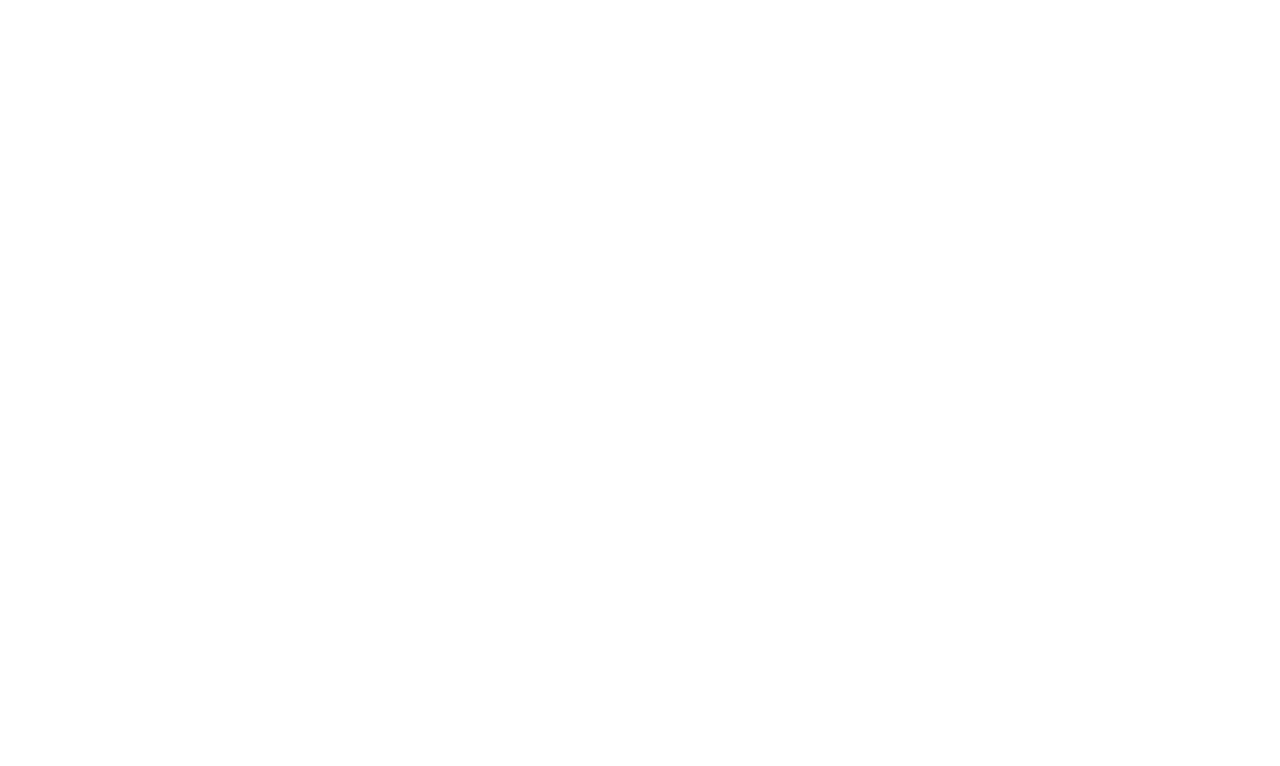
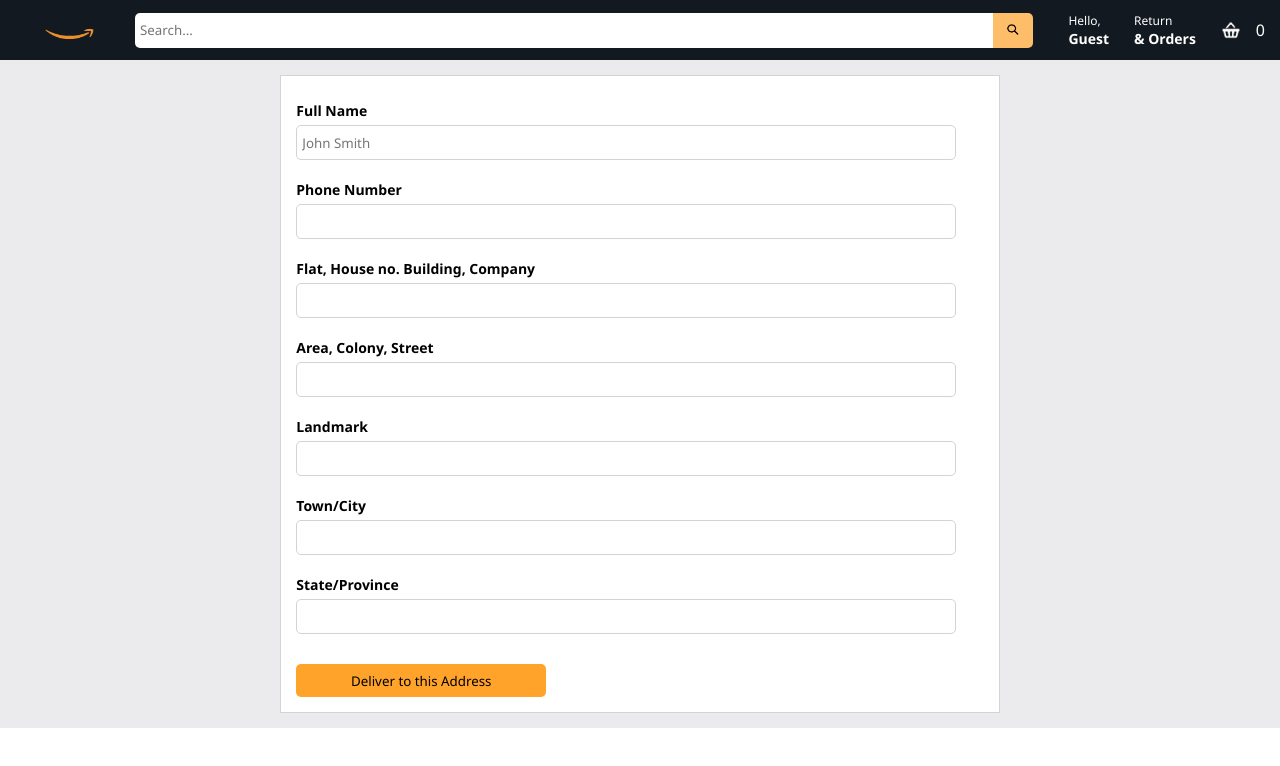
Before and after one commit to Tombh6/AmazonStore, a React (Create React App) app: page /address in a window 1280 px wide. Before the commit this address had no page. Shown: the top 766 px of the page. Built offline with nearby package versions, Linux system fonts and the light colour scheme.

Commit message:
Address Page

```diff
--- a/src/App.js
+++ b/src/App.js
@@ -5,6 +5,7 @@ import Checkout from "./Components/Checkout";
 import Home from './Components/Home';
 import Login from './Components/Login'
 import SignUp from './Components/SignUp'
+import Address from './Components/Address';
 
 function App() {
 
@@ -16,6 +17,7 @@ function App() {
       <Route path="/login" element={<Login/>}/>
       <Route path="/checkout" element={<Checkout/>}/>
       <Route path="/signup" element={<SignUp/>}/>
+      <Route path="/address" element={<Address/>}/>
       </Routes>
     </Container>
    </Router>
--- /dev/null
+++ b/src/Components/Address.js
@@ -0,0 +1,163 @@
+import React, { useState } from "react";
+import { useNavigate } from "react-router-dom";
+import styled from "styled-components";
+import { useStateValue } from "../StateProvider";
+import Navbar from "./Navbar";
+function Address() {
+    const [{}, dispatch] = useStateValue();
+    const [fullName, setFullName] = useState("");
+    const [phone, setPhone] = useState("");
+    const [flat, setFlat] = useState("");
+    const [area, setArea] = useState("");
+    const [landmark, setLandmark] = useState("");
+    const [city, setCity] = useState("");
+    const [state, setState] = useState("");
+
+    const deliver = (e) => {
+        e.preventDefault();
+
+        dispatch({
+          type: "SET_ADDRESS",
+          item: {
+            fullName,
+            phone,
+            flat,
+            area,
+            city,
+            state,
+          },
+        });
+
+
+      };
+  return (
+    <Container>
+    <Navbar />
+    <Main>
+    <FormContainer>
+    <InputContainer>
+            <p>Full Name</p>
+            <input
+              onChange={(e) => setFullName(e.target.value)}
+              type="text"
+              placeholder="John Smith"
+              value={fullName}
+            />
+          </InputContainer>
+          <InputContainer>
+            <p>Phone Number</p>
+            <input
+              type="text"
+              onChange={(e) => setPhone(e.target.value)}
+              value={phone}
+            />
+          </InputContainer>
+          <InputContainer>
+            <p>Flat, House no. Building, Company</p>
+            <input
+              type="text"
+              onChange={(e) => setFlat(e.target.value)}
+              value={flat}
+            />
+          </InputContainer>
+          <InputContainer>
+            <p>Area, Colony, Street</p>
+            <input
+              type="text"
+              onChange={(e) => setArea(e.target.value)}
+              value={area}
+            />
+          </InputContainer>
+          <InputContainer>
+            <p>Landmark</p>
+            <input
+              type="text"
+              onChange={(e) => setLandmark(e.target.value)}
+              value={landmark}
+            />
+          </InputContainer>
+          <InputContainer>
+            <p>Town/City</p>
+            <input
+              type="text"
+              onChange={(e) => setCity(e.target.value)}
+              value={city}
+            />
+          </InputContainer>
+          <InputContainer>
+            <p>State/Province</p>
+            <input
+              type="text"
+              onChange={(e) => setState(e.target.value)}
+              value={state}
+            />
+          </InputContainer>
+        <button onClick={deliver}>Deliver to this Address</button>
+    </FormContainer>
+    </Main>
+    </Container>
+
+  )
+}
+const Main = styled.div`
+padding: 15px;
+
+`;
+const Container = styled.div`
+  width: 100%;
+  height: fit-content;
+  max-width: 1400px;
+
+  margin: auto;
+  background-color: rgb(235, 234, 237);
+
+  position: relative;
+`;
+const FormContainer = styled.form`
+border: 1px solid lightgray;
+  width: 55%;
+  min-width: 400px;
+  height: fit-content;
+  display: flex;
+  flex-direction: column;
+  align-items: center;
+  justify-content: center;
+  padding: 15px;
+  background-color: #fff;
+  margin: auto;
+
+  button {
+    align-self: flex-start;
+    height: 33px;
+    width: 250px;
+    margin-top: 20px;
+    background-color: #ffa32a;
+    border: none;
+    outline: none;
+    border-radius: 5px;
+    cursor: pointer;
+  }
+`;
+const InputContainer = styled.div`
+  width: 100%;
+  padding: 10px;
+
+  p {
+    font-size: 14px;
+    font-weight: 600;
+  }
+
+  input {
+    width: 95%;
+    height: 33px;
+    padding-left: 5px;
+    border-radius: 5px;
+    border: 1px solid lightgray;
+    margin-top: 5px;
+
+    &:hover {
+      border: 1px solid orange;
+    }
+  }
+`;
+export default Address
--- a/src/Components/Checkout.js
+++ b/src/Components/Checkout.js
@@ -4,9 +4,11 @@ import styled from 'styled-components'
 import Navbar from './Navbar';
 import CurrencyFormat from 'react-currency-format';
 import { getBasketTotal } from '../reducer';
+import { useNavigate } from 'react-router-dom';
 
 function Checkout() {
     const [{basket}, dispatch]=useStateValue();
+    const navigate = useNavigate();
     const removeFromBasket = (e, id) => {
       e.preventDefault();
 
@@ -57,7 +59,7 @@ function Checkout() {
         thousandSeparator={true}
         prefix={"$ "}
         />
-        <button>Proceed to Checkout</button>
+        <button onClick={()=>navigate("/address")}>Proceed to Checkout</button>
         </Subtotal>
       </Main>
     </Container>
```
